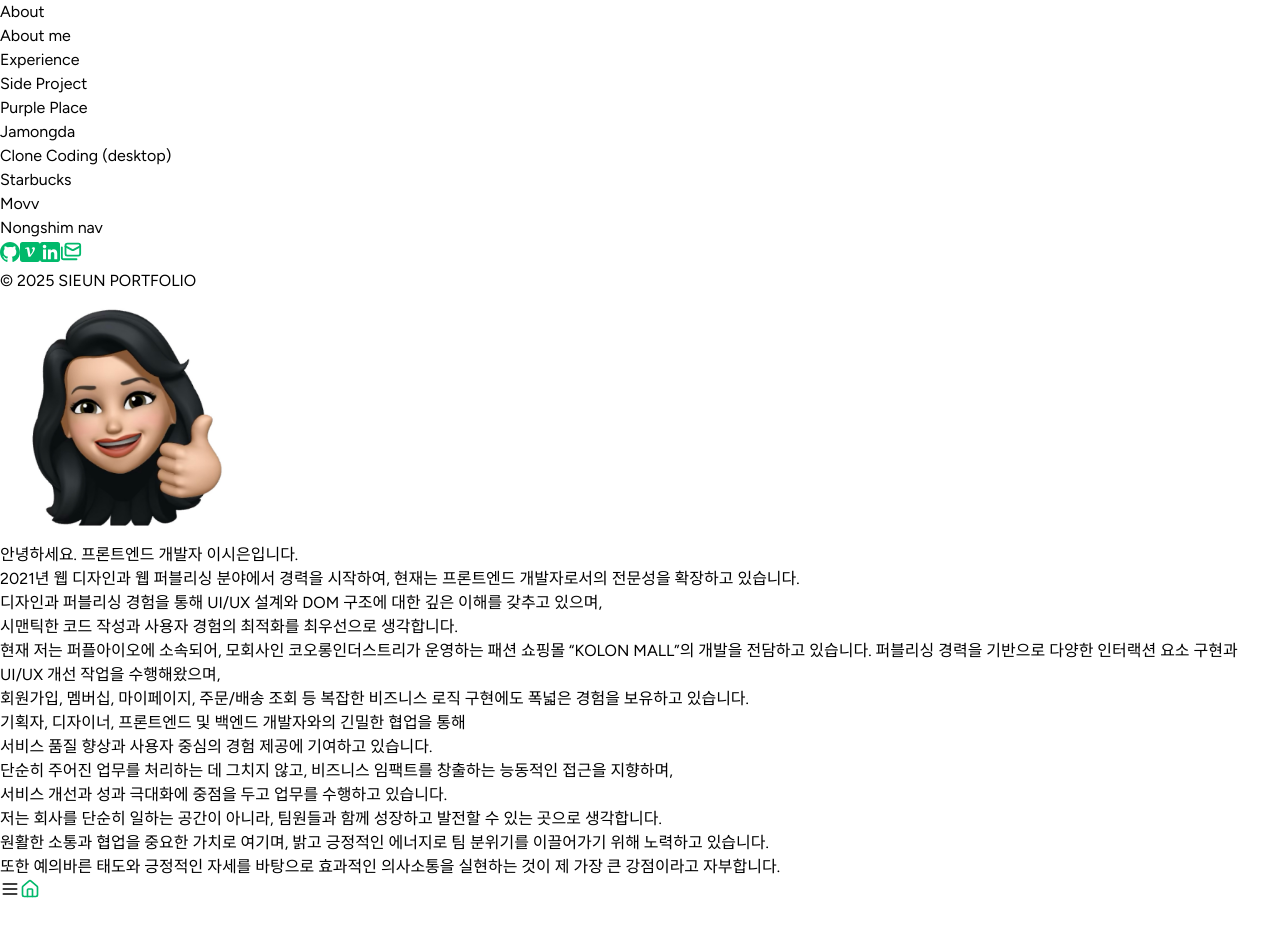
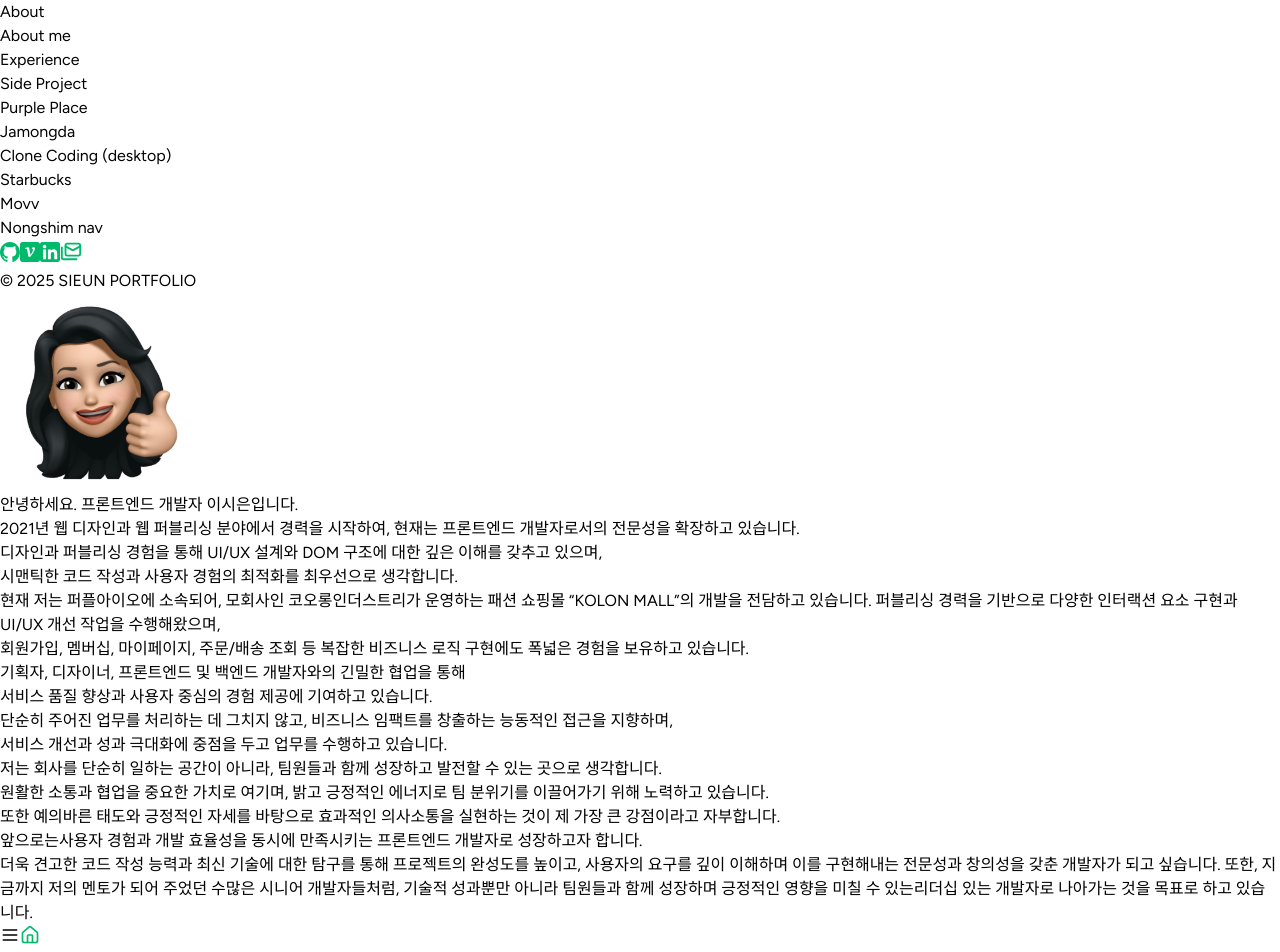
Before and after one commit to Sienna98/portfolio-sieun, a Next.js app: page /AboutMe in a window 1280 px wide. Shown: the top 952 px of the page. Built offline with nearby package versions, Linux system fonts and the light colour scheme.

Commit message:
about me 추가

```diff
--- a/src/app/(pages)/AboutMe/page.tsx
+++ b/src/app/(pages)/AboutMe/page.tsx
@@ -7,7 +7,7 @@ const AboutMePage = () => {
   return (
     <article className="lg:p-8 min-w-[375px] w-full lg:h-full flex justify-center items-center">
       <motion.div
-        className="bg-white w-full md:w-[768px] flex flex-col justify-center items-center px-7 py-10 mb-[100px] md:mb-[40px] md:px-10 md:py-10 lg:shadow-lg gap-10 text-center"
+        className="bg-white w-full md:w-[768px] flex flex-col justify-center items-center px-7 py-10 mb-[100px] md:mb-[40px] md:px-10 md:py-10 lg:shadow-lg gap-8 text-center"
         variants={staggerMotion}
         initial="start"
         whileInView="end"
@@ -17,8 +17,8 @@ const AboutMePage = () => {
           <img
             src="/images/sieun-profile.jpg"
             alt="profile"
-            width="250"
-            height="250"
+            width="200"
+            height="200"
           />
         </motion.div>
 
@@ -111,6 +111,36 @@ const AboutMePage = () => {
           </span>
           을 실현하는 것이 제 가장 큰 강점이라고 자부합니다.
         </motion.p>
+        <motion.p
+          variants={commonMotion}
+          className="whitespace-pre-wrap break-keep text-sm leading-6"
+        >
+          앞으로는
+          <span className="relative inline flex-shrink-0 flex-grow-0 basis-auto w-auto">
+            <span className="z-10 relative font-semibold">
+              사용자 경험과 개발 효율성
+            </span>
+            <span
+              className={`absolute bottom-0 left-0 h-[10px] bg-[#baffda] w-full`}
+            />
+          </span>
+          을 동시에 만족시키는 프론트엔드 개발자로 성장하고자 합니다.
+          <br />
+          더욱 견고한 코드 작성 능력과 최신 기술에 대한 탐구를 통해 프로젝트의
+          완성도를 높이고, 사용자의 요구를 깊이 이해하며 이를 구현해내는
+          전문성과 창의성을 갖춘 개발자가 되고 싶습니다. 또한, 지금까지 저의
+          멘토가 되어 주었던 수많은 시니어 개발자들처럼, 기술적 성과뿐만 아니라
+          팀원들과 함께 성장하며 긍정적인 영향을 미칠 수 있는
+          <span className="relative inline flex-shrink-0 flex-grow-0 basis-auto w-auto">
+            <span className="z-10 relative font-semibold">
+              리더십 있는 개발자
+            </span>
+            <span
+              className={`absolute bottom-0 left-0 h-[10px] bg-[#baffda] w-full`}
+            />
+          </span>
+          로 나아가는 것을 목표로 하고 있습니다.
+        </motion.p>
       </motion.div>
     </article>
   );
```
